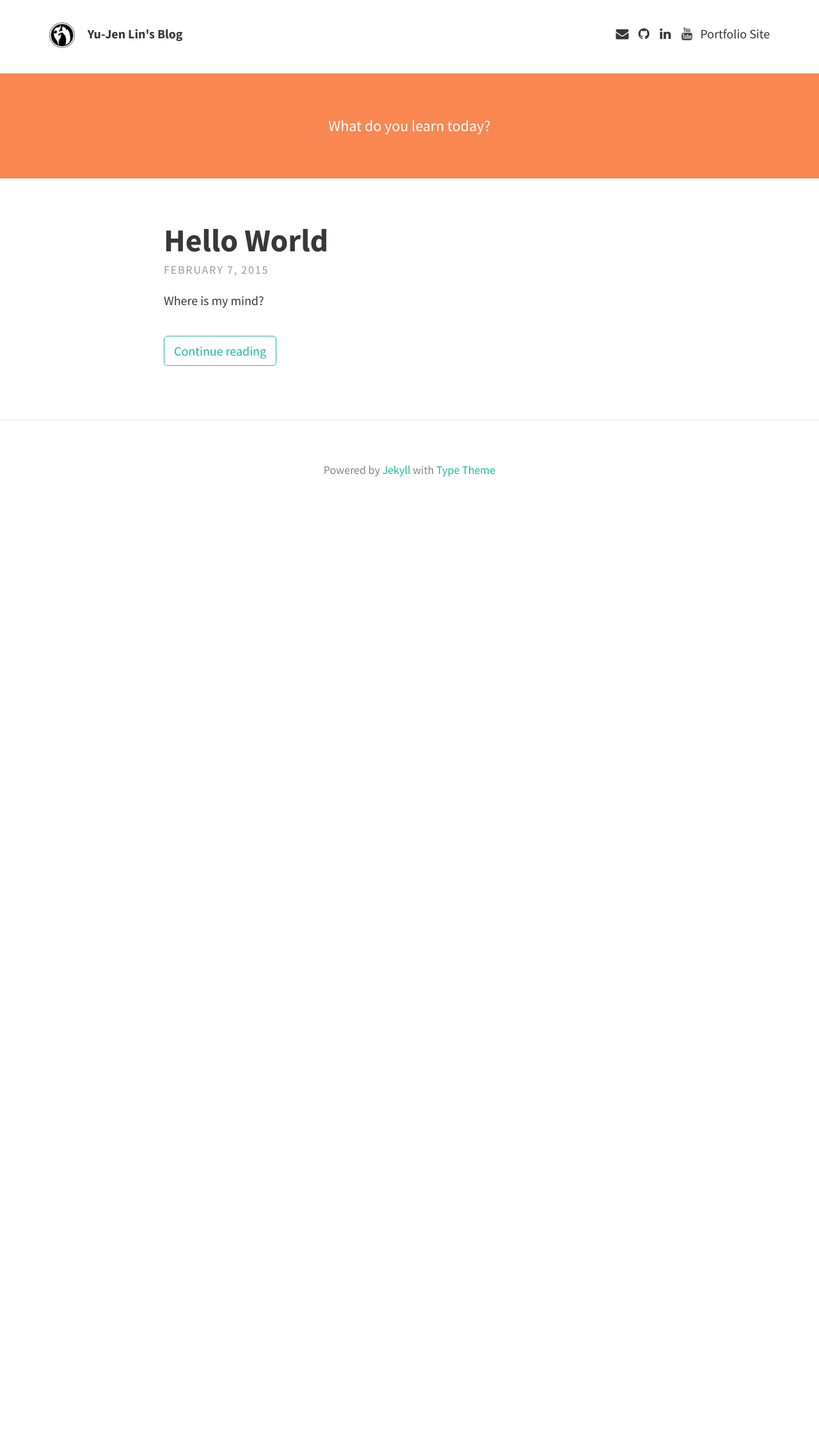
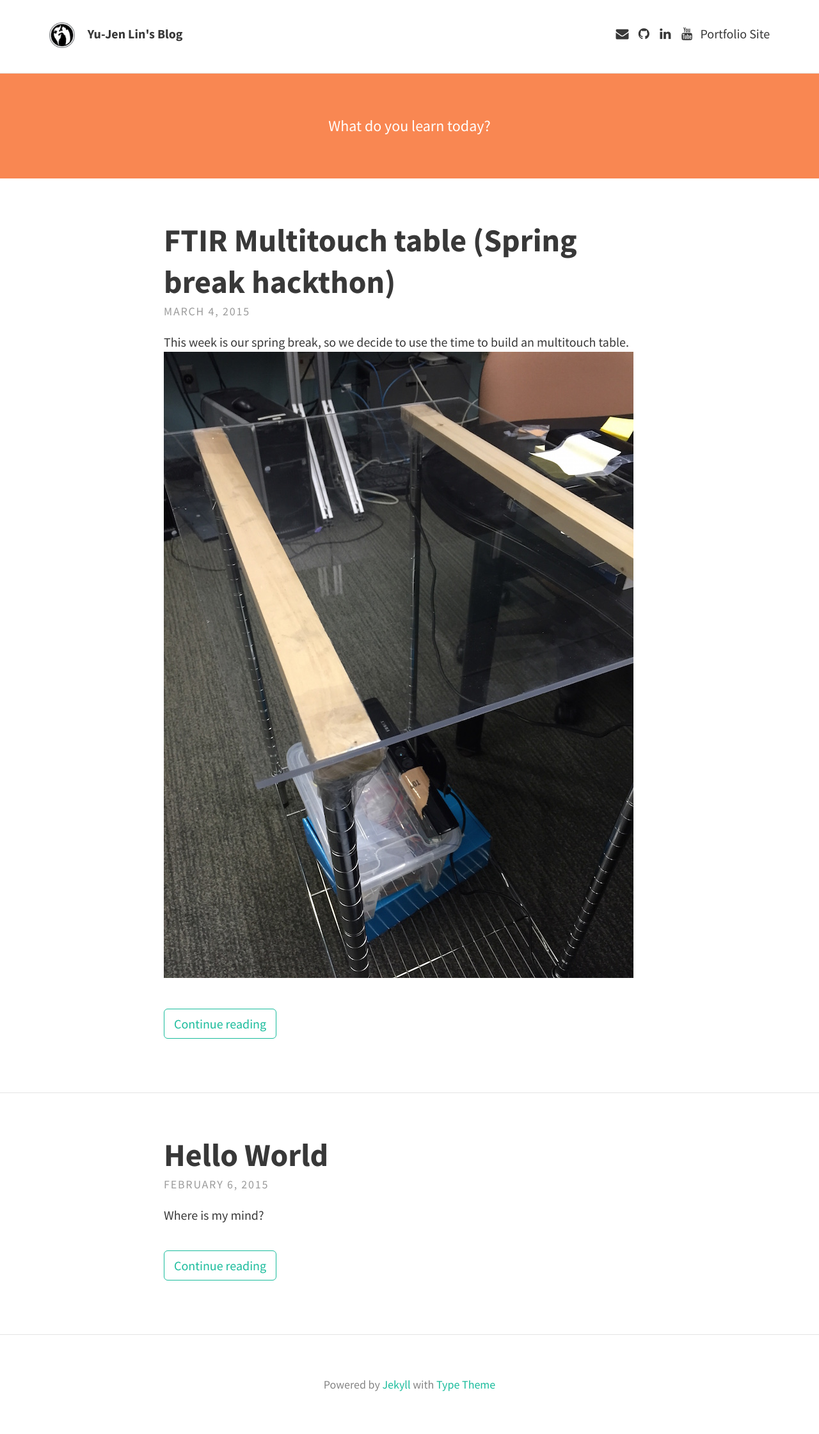
Before and after one commit to peacedove/yujenlin_blog, a Jekyll site: the page built from index.html, in a window 1280 px wide. Shown: the whole page at 64% size. Built offline with Jekyll 4.4.1, drawn with Linux system fonts in a browser that asks for light colours; nearby versions of some CDN libraries; the list of posts is cut into pages by our own code; before the commit the page ends 900 px from its top, so only the background shows below that.

Commit message:
add first entry

```diff
--- /dev/null
+++ b/_posts/2015-03-04-spring-break-hackthon-FTIR.md
@@ -0,0 +1,11 @@
+---
+layout: post
+title: FTIR Multitouch table (Spring break hackthon)
+feature-img: "img/ftir/cover.JPG"
+---
+This week is our spring break, so we decide to use the time to build an multitouch table.
+<img src="{{site.baseurl}}/img/ftir/prototype1.JPG" />
+
+<div class="video-container">
+    <iframe frameborder="0" height="315" width="560" src="https://www.youtube.com/embed/hQyydVfg_4A" frameborder="0" allowfullscreen></iframe>
+</div>
--- a/_sass/layouts/_posts.scss
+++ b/_sass/layouts/_posts.scss
@@ -47,3 +47,19 @@ header {
     @extend %padding-regular;
   }
 }
+
+.video-container {
+    position: relative;
+    padding-bottom: 56.25%;
+    padding-top: 35px;
+    height: 0;
+    overflow: hidden;
+
+    iframe {
+        position: absolute;
+        top:0;
+        left: 0;
+        width: 100%;
+        height: 100%;
+    }
+}
```
Also changed, not shown: _posts/2015-02-06-hello-world.md (renamed from _posts/2015-02-07-hello-world.md), img/ftir/cover.JPG (added), img/ftir/prototype1.JPG (added).
